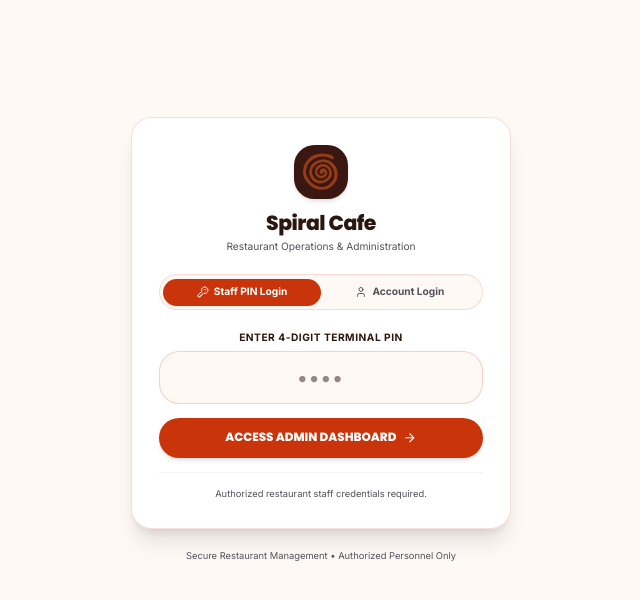
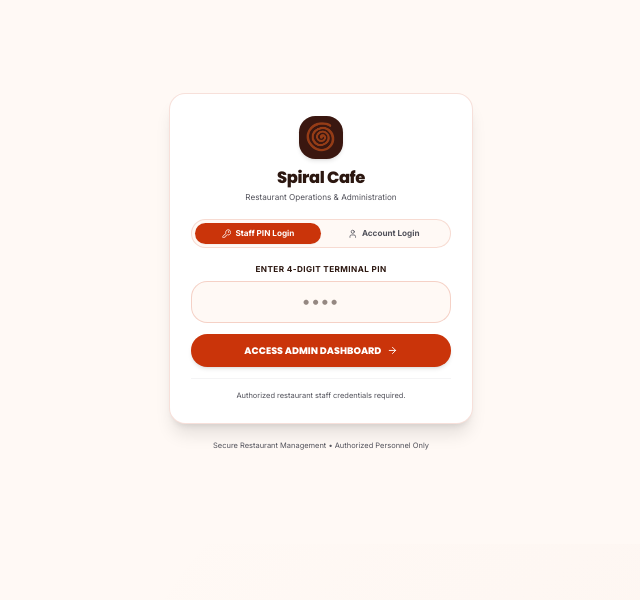
Before and after one commit to tnwebz/spiral-cafe, a Next.js app: page /admin/login in a window 1280 px wide. Shown: the top 600 px of the page, without its empty margins (319-959 px from the left). Built offline with nearby package versions, Linux system fonts and the light colour scheme; no server answers.

Commit message:
fix(ui): apply additional 20% zoom-out (0.68) across all pages and expand order modal

```diff
--- a/src/app/globals.css
+++ b/src/app/globals.css
@@ -122,14 +122,20 @@
   }
 }
 
-/* System-wide desktop zoom-out scaling:
- * Ensures that at 100% standard browser zoom, all pages (Table Management,
- * Sales & Analytics, Menu Management, POS Orders) display with crisp,
- * compact editorial proportions rather than feeling oversized/zoomed-in.
+/* System-wide responsive zoom-out scaling:
+ * Delivers an expansive, compact editorial overview across all pages.
+ * Desktop/Tablet (>=640px): 0.68 zoom (additional 20% zoom-out from 0.85).
+ * Mobile (<640px): 0.90 zoom for clean, compact proportions.
  */
-@media (min-width: 768px) {
+@media (max-width: 639px) {
   html {
-    zoom: 0.85;
+    zoom: 0.90;
+  }
+}
+
+@media (min-width: 640px) {
+  html {
+    zoom: 0.68;
   }
 }
 
--- a/src/components/Admin/AdminOrderModal.tsx
+++ b/src/components/Admin/AdminOrderModal.tsx
@@ -440,7 +440,7 @@ export default function AdminOrderModal({
         if (e.target === e.currentTarget) onClose();
       }}
     >
-      <div className="w-[96vw] h-[92vh] lg:w-[84vw] lg:h-[84vh] max-w-[1550px] max-h-[900px] bg-[#FAF6F0] rounded-3xl border border-[#CA340A]/20 shadow-2xl flex flex-col overflow-hidden text-[#2C1710] font-sans animate-in zoom-in-95 duration-150">
+      <div className="w-[96vw] h-[92vh] lg:w-[86vw] lg:h-[86vh] max-w-[1650px] max-h-[920px] bg-[#FAF6F0] rounded-3xl border border-[#CA340A]/20 shadow-2xl flex flex-col overflow-hidden text-[#2C1710] font-sans animate-in zoom-in-95 duration-150">
         {/* ========================================================= */}
         {/* TOP HEADER (Orange & Half-White Brand Gallery Style) */}
         {/* ========================================================= */}
```
